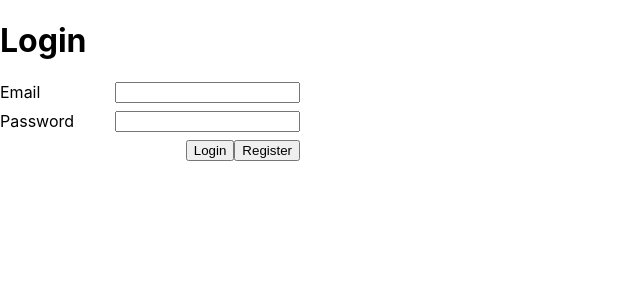
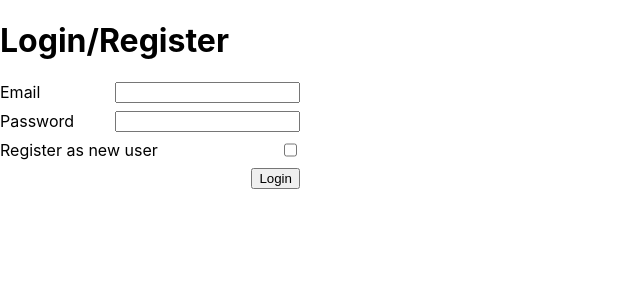
Before and after one commit to CKM96/CarbonOffset, a Next.js app in the folder frontend/: page /login in a window 1280 px wide. Shown: the top 300 px of the page, without its empty margins (0-640 px from the left). Built offline with nearby package versions, Linux system fonts and the light colour scheme.

Commit message:
Add checkbox to determine whether registering new user

```diff
--- a/frontend/pages/login.tsx
+++ b/frontend/pages/login.tsx
@@ -79,12 +79,13 @@ function Login() {
 
   return (
     <>
-      <h1>Login</h1>
+      <h1>Login/Register</h1>
       <Form onSubmit={(event) => onSubmit(event)}>
         <Label>
           Email
           <input
             type="email"
+            value={email}
             onChange={(event) => setEmail(event.target.value)}
             required
           />
@@ -93,24 +94,24 @@ function Login() {
           Password
           <input
             type="password"
+            value={password}
             onChange={(event) => setPassword(event.target.value)}
             required
+          />
+        </Label>
+        <Label>
+          Register as new user
+          <input
+            type="checkbox"
+            checked={isRegistering}
+            onChange={() => setIsRegistering(!isRegistering)}
           />
         </Label>
         {errorCode && (
           <Error>{errorCode && <Error>{errorMessage()}</Error>}</Error>
         )}
         <ButtonWrapper>
-          <input
-            onClick={() => setIsRegistering(false)}
-            type="submit"
-            value="Login"
-          />
-          <input
-            onClick={() => setIsRegistering(true)}
-            type="submit"
-            value="Register"
-          />
+          <input type="submit" value={isRegistering ? 'Register' : 'Login'} />
         </ButtonWrapper>
       </Form>
     </>
```
